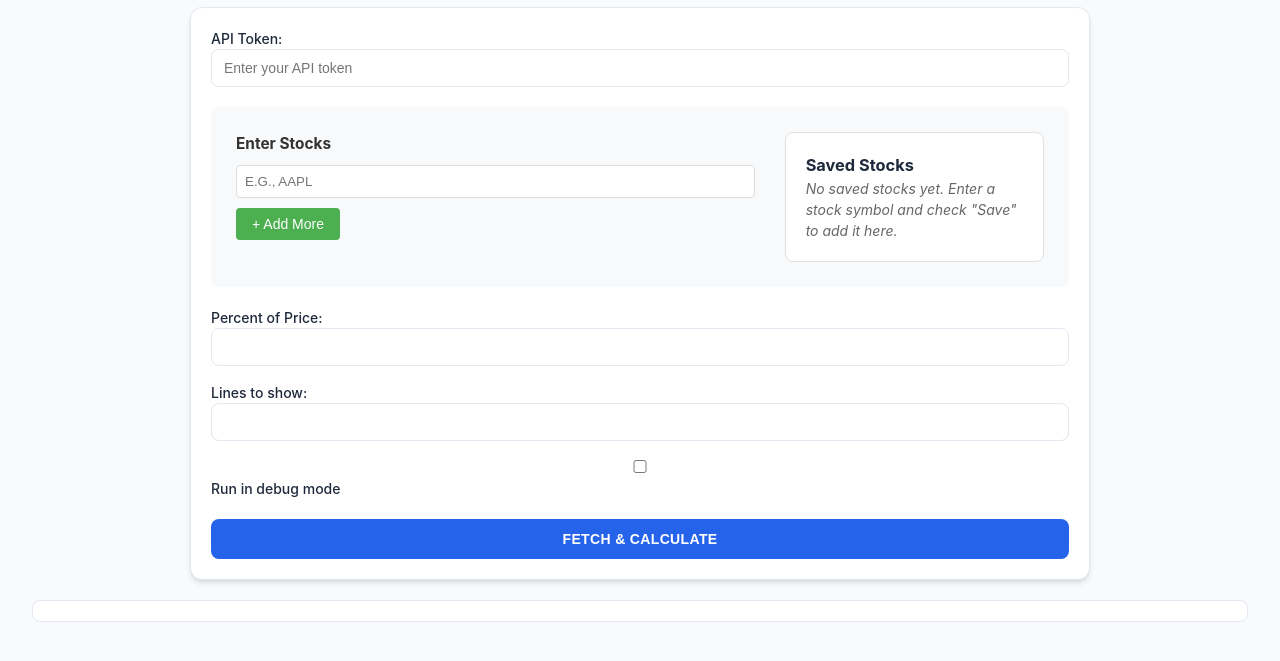
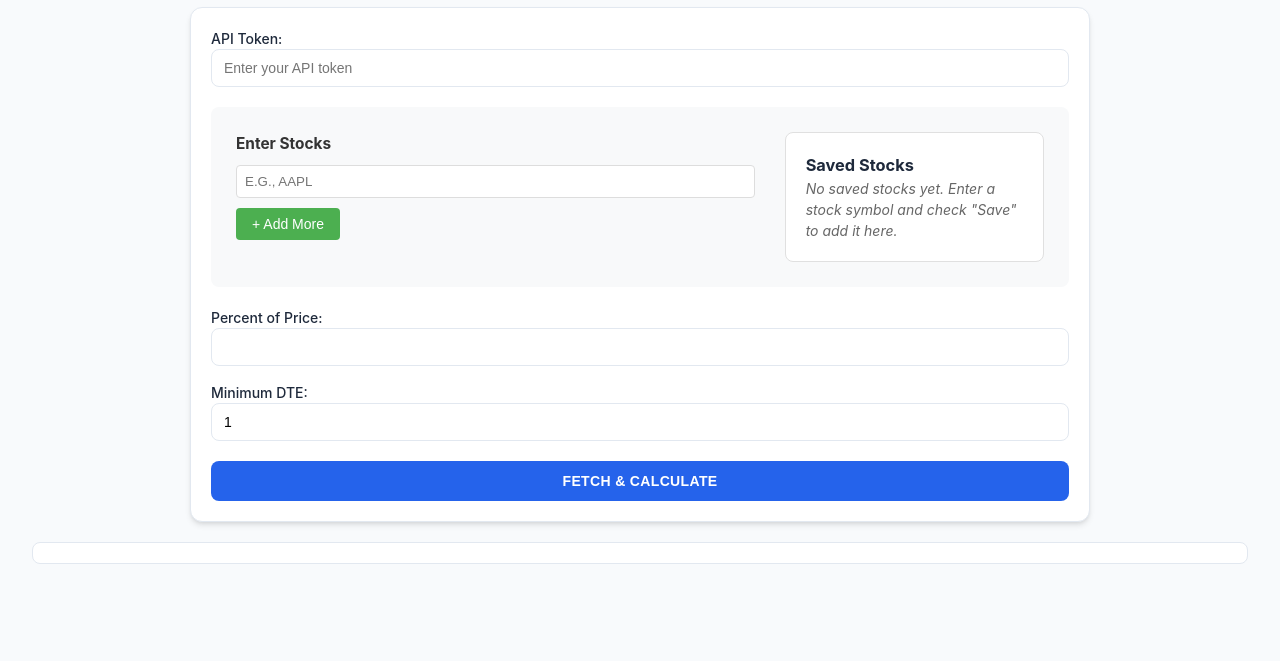
Before and after one commit to dk-trade/covered-call, a plain HTML site: page index.html in a window 1280 px wide. Shown: the part 97-758 px from the top of the page. Drawn offline with Linux system fonts and the light colour scheme.

Commit message:
Update index.html

```diff
--- a/index.html
+++ b/index.html
@@ -22,10 +22,7 @@
       <label>Percent of Price: <input type="number" id="pctPrice" min="1" max="100" required></label>
     </div>
     <div class="form-group">
-      <label>Lines to show: <input type="number" id="lines" min="1" required></label>
-    </div>
-    <div class="form-group">
-      <label><input type="checkbox" id="debugMode"> Run in debug mode</label>
+      <label>Minimum DTE: <input type="number" id="minDte" value="1" min="1" placeholder="Min days to expiration"></label>
     </div>
     <button type="submit" class="submit-btn">Fetch & Calculate</button>
   </form>
```
